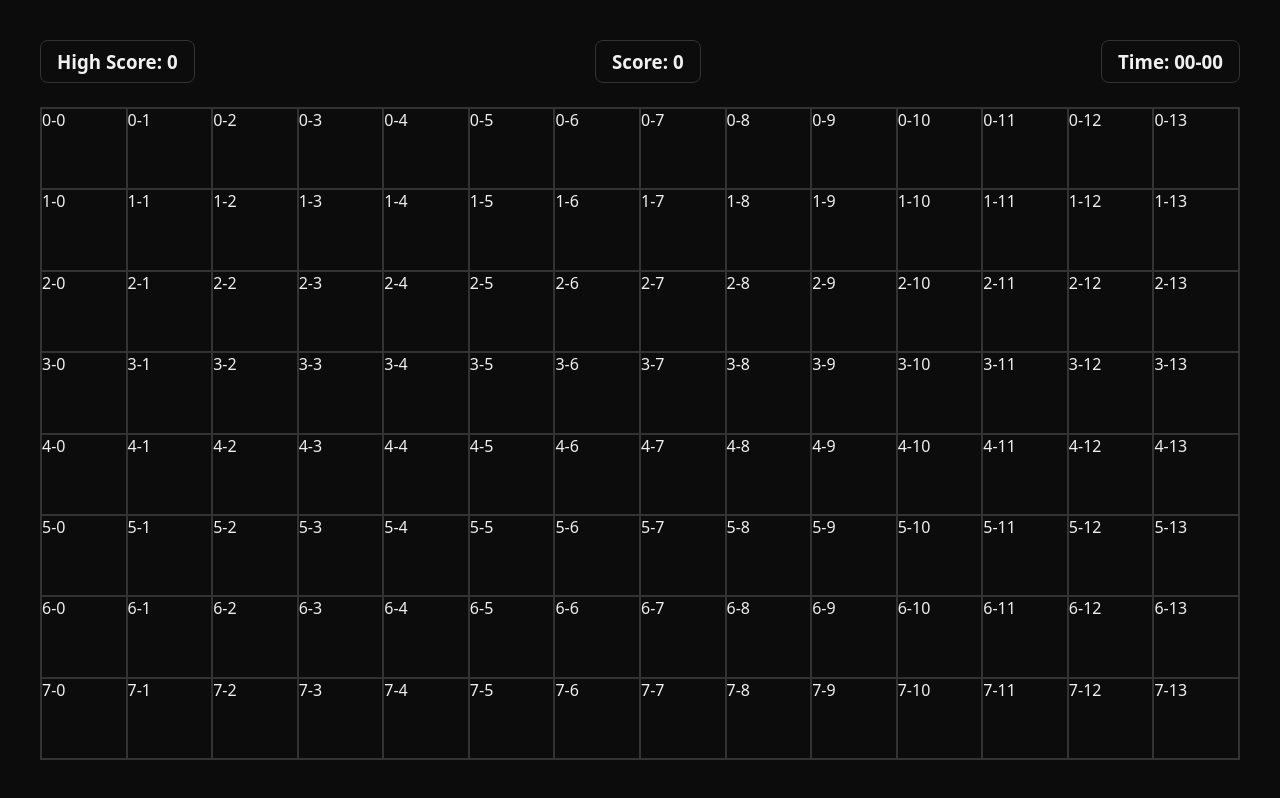
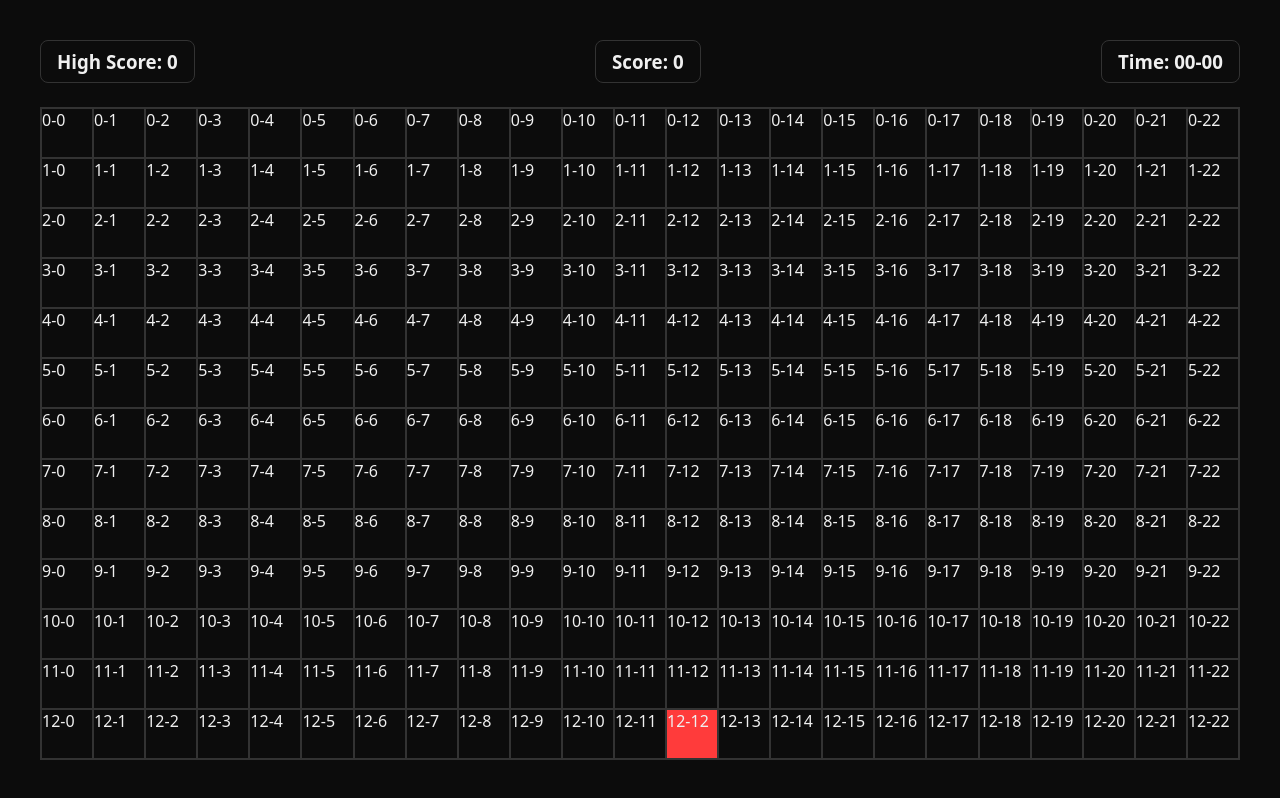
Before and after one commit to faridhussain/Snake-Game, a plain HTML site: page index.html in a window 1280 px wide. Drawn offline with Linux system fonts and the light colour scheme.

Commit message:
done till interval

```diff
--- a/script.js
+++ b/script.js
@@ -1,17 +1,24 @@
 const board = document.querySelector(".board");
-const blockHeight = 80;
-const blockWeight = 80;
+const blockHeight = 50;
+const blockWeight = 50;
 
 const cols = Math.floor(board.clientWidth / blockWeight);
 const rows = Math.floor(board.clientHeight / blockHeight);
 
+let interval = null;
+let food = {
+  x: Math.floor(Math.random() * rows),
+  y: Math.floor(Math.random() * cols),
+};
+
 const blocks = [];
-
-// for (let i = 0; i < rows * cols; i++) {
-//   const block = document.createElement("div");
-//   block.classList.add("block");
-//   board.appendChild(block);
-// }
+const snake = [
+  {
+    x: 1,
+    y: 3,
+  },
+];
+let direction = "down";
 
 for (let row = 0; row < rows; row++) {
   for (let col = 0; col < cols; col++) {
@@ -19,5 +26,52 @@ for (let row = 0; row < rows; row++) {
     block.classList.add("block");
     board.appendChild(block);
     block.innerText = `${row}-${col}`;
+    blocks[`${row}-${col}`] = block;
   }
 }
+
+function render() {
+  let head = null;
+
+  blocks[`${food.x}-${food.y}`].classList.add("food");
+
+  if (direction === "left") {
+    head = { x: snake[0].x, y: snake[0].y - 1 };
+  } else if (direction === "right") {
+    head = { x: snake[0].x, y: snake[0].y + 1 };
+  } else if (direction === "down") {
+    head = { x: snake[0].x + 1, y: snake[0].y };
+  } else if (direction === "up") {
+    head = { x: snake[0].x - 1, y: snake[0].y };
+  }
+  if (head.x < 0 || head.x >= rows || head.y < 0 || head.y >= cols) {
+    alert("Game Over");
+    clearInterval(interval);
+  }
+
+  snake.forEach((segment) => {
+    blocks[`${segment.x}-${segment.y}`].classList.remove("fill");
+  });
+
+  snake.unshift(head);
+  snake.pop();
+  snake.forEach((segment) => {
+    blocks[`${segment.x}-${segment.y}`].classList.add("fill");
+  });
+}
+
+interval = setInterval(() => {
+  render();
+}, 300);
+
+addEventListener("keydown", (evt) => {
+  if (evt.key === "ArrowUp") {
+    direction = "up";
+  } else if (evt.key === "ArrowRight") {
+    direction = "right";
+  } else if (evt.key === "ArrowDown") {
+    direction = "down";
+  } else if (evt.key === "ArrowLeft") {
+    direction = "left";
+  }
+});
--- a/style.css
+++ b/style.css
@@ -12,6 +12,8 @@ body {
 :root {
   /* Background Color */
   --bg-primary-color: #0c0c0c;
+  --bg-fill-color: #fdfdfc;
+  --bg-food-color: #ff3b3b;
 
   /* Text Colors */
   --text-primary-color: #f0f0f0;
@@ -74,8 +76,8 @@ section {
   border: 1px solid var(--border-primary-color);
   flex-grow: 1;
   display: grid;
-  grid-template-columns: repeat(auto-fill, minmax(80px, 1fr));
-  grid-template-rows: repeat(auto-fill, minmax(80px, 1fr));
+  grid-template-columns: repeat(auto-fill, minmax(50px, 1fr));
+  grid-template-rows: repeat(auto-fill, minmax(50px, 1fr));
 }
 
 .block {
@@ -83,3 +85,11 @@ section {
   height: 30px; */
   border: 1px solid var(--border-primary-color);
 }
+
+.fill {
+  background-color: var(--bg-fill-color);
+}
+
+.food {
+  background-color: var(--bg-food-color);
+}
```
